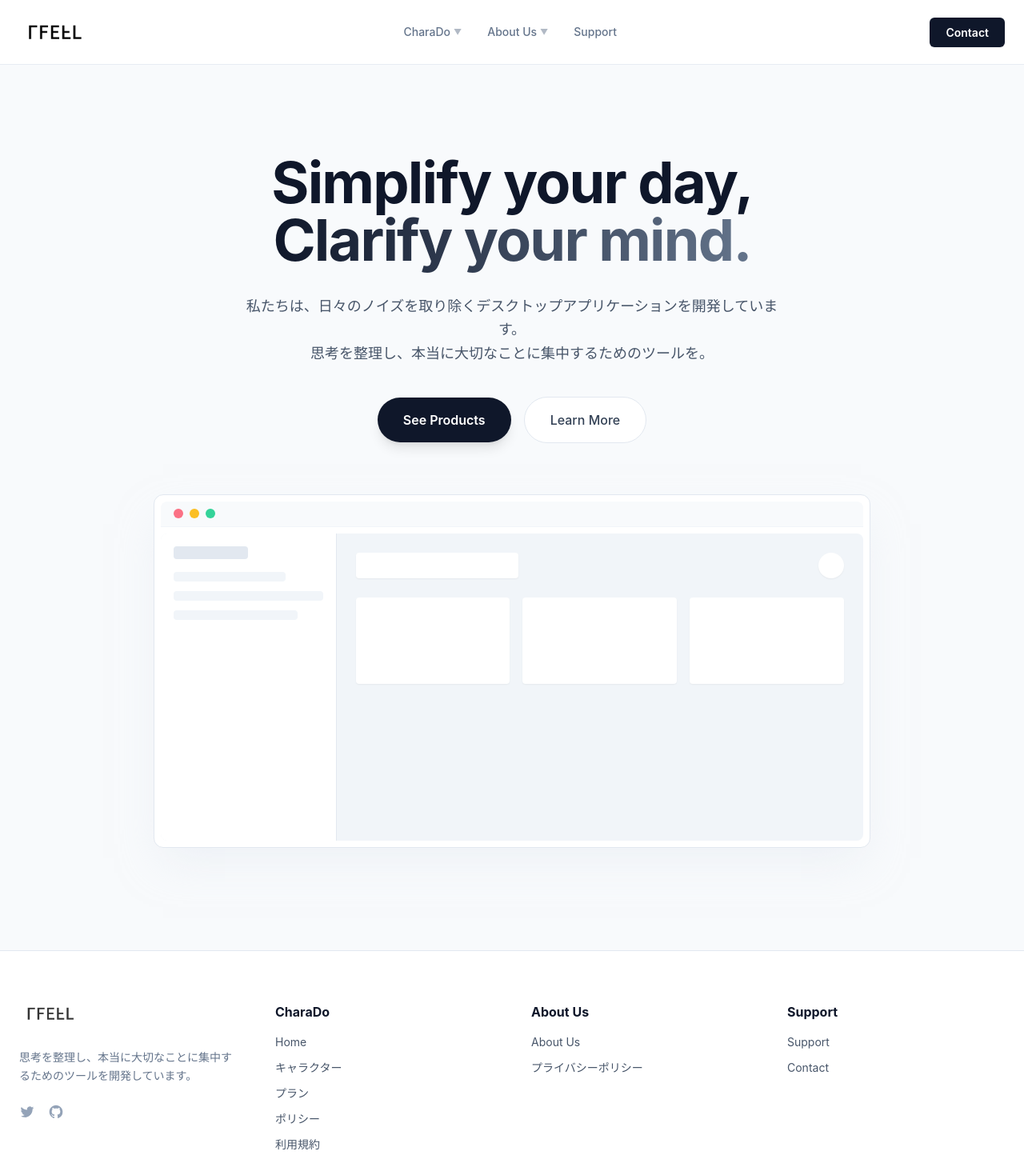
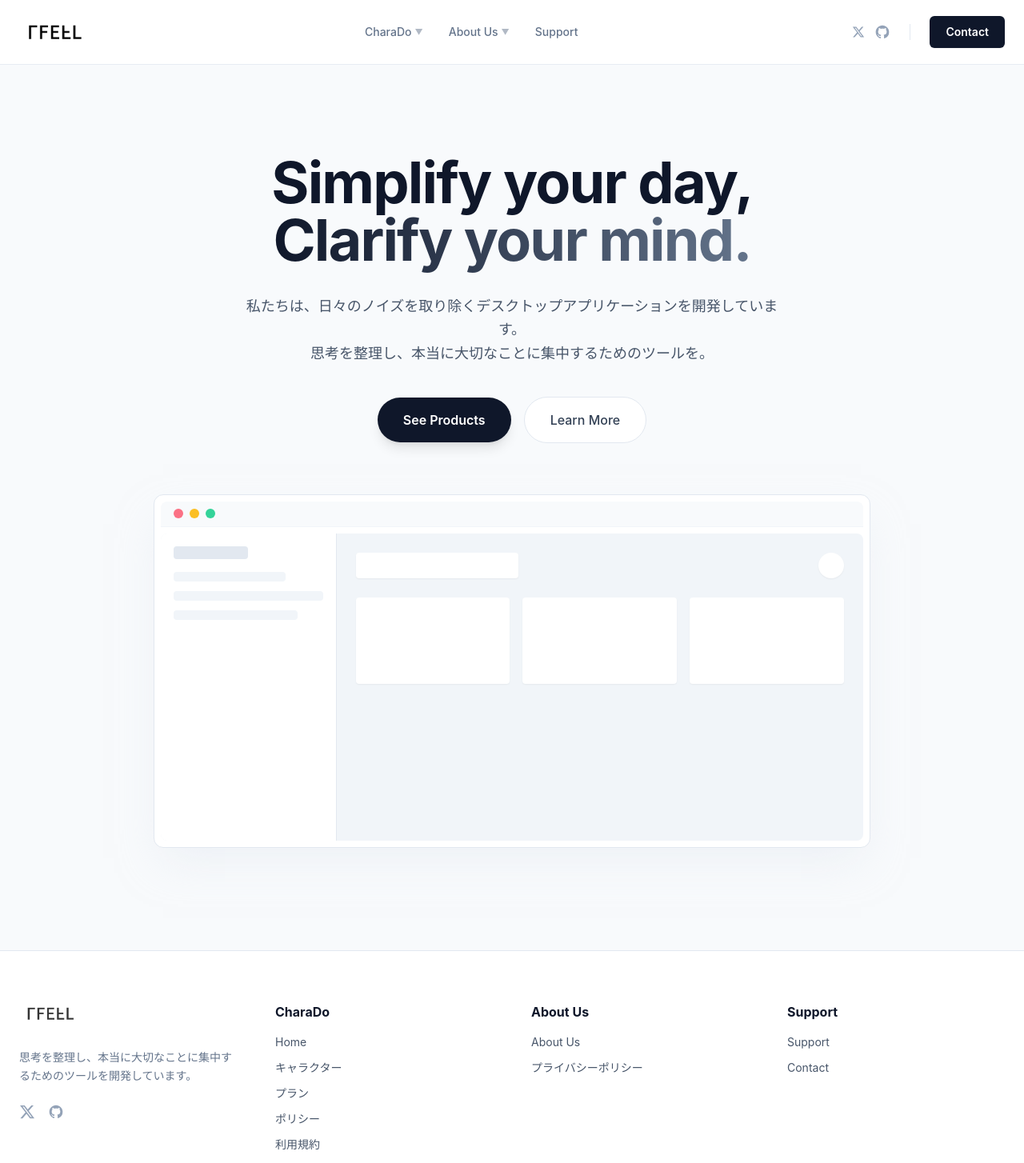
Before and after one commit to CharaDo-Official/cfeel-web, a React (Vite) app: page / in a window 1280 px wide. Shown: the top 1454 px of the page at 80% size. Built offline with nearby package versions, Linux system fonts and the light colour scheme.

Commit message:
#1 TwitterとGItリンク追加

```diff
--- a/src/components/layout/Footer.tsx
+++ b/src/components/layout/Footer.tsx
@@ -1,7 +1,7 @@
 import React from 'react';
 import { Link } from 'react-router-dom';
 import logoImg from '@/assets/cfeel_logo_header.png';
-import { MAIN_NAVIGATION, CONTACT_LINK } from '@/constants/navigation';
+import { MAIN_NAVIGATION, CONTACT_LINK, SOCIAL_LINKS } from '@/constants/navigation';
 
 export const Footer: React.FC = () => {
 	const currentYear = new Date().getFullYear();
@@ -38,16 +38,26 @@ export const Footer: React.FC = () => {
 						</p>
 						<div className="flex gap-4">
 							{/* SNS Icons */}
-							<a href="#" className="text-slate-400 hover:text-primary transition-colors" aria-label="Twitter">
+							{SOCIAL_LINKS.map((link) => (
+								<a
+									key={link.label}
+									href={link.url}
+									target="_blank"
+									rel="noopener noreferrer"
+									className="text-slate-400 hover:text-primary transition-colors"
+									aria-label={link.label}
+								>
+									{link.iconType === 'twitter' ? (
 										<svg className="h-5 w-5" fill="currentColor" viewBox="0 0 24 24" aria-hidden="true">
-									<path d="M8.29 20.251c7.547 0 11.675-6.253 11.675-11.675 0-.178 0-.355-.012-.53A8.348 8.348 0 0022 5.92a8.19 8.19 0 01-2.357.646 4.118 4.118 0 001.804-2.27 8.224 8.224 0 01-2.605.996 4.107 4.107 0 00-6.993 3.743 11.65 11.65 0 01-8.457-4.287 4.106 4.106 0 001.27 5.477A4.072 4.072 0 012.8 9.713v.052a4.105 4.105 0 003.292 4.022 4.095 4.095 0 01-1.853.07 4.108 4.108 0 003.834 2.85A8.233 8.233 0 012 18.407a11.616 11.616 0 006.29 1.84" />
+											<path d="M18.244 2.25h3.308l-7.227 8.26 8.502 11.24H16.17l-5.214-6.817L4.99 21.75H1.68l7.73-8.835L1.254 2.25H8.08l4.713 6.231zm-1.161 17.52h1.833L7.084 4.126H5.117z" />
 										</svg>
-							</a>
-							<a href="#" className="text-slate-400 hover:text-primary transition-colors" aria-label="GitHub">
+									) : (
 										<svg className="h-5 w-5" fill="currentColor" viewBox="0 0 24 24" aria-hidden="true">
 											<path fillRule="evenodd" d="M12 2C6.477 2 2 6.484 2 12.017c0 4.425 2.865 8.18 6.839 9.504.5.092.682-.217.682-.483 0-.237-.008-.868-.013-1.703-2.782.605-3.369-1.343-3.369-1.343-.454-1.158-1.11-1.466-1.11-1.466-.908-.62.069-.608.069-.608 1.003.07 1.531 1.032 1.531 1.032.892 1.53 2.341 1.088 2.91.832.092-.647.35-1.088.636-1.338-2.22-.253-4.555-1.113-4.555-4.951 0-1.093.39-1.988 1.029-2.688-.103-.253-.446-1.272.098-2.65 0 0 .84-.27 2.75 1.026A9.564 9.564 0 0112 6.844c.85.004 1.705.115 2.504.337 1.909-1.296 2.747-1.027 2.747-1.027.546 1.379.202 2.398.1 2.651.64.7 1.028 1.595 1.028 2.688 0 3.848-2.339 4.695-4.566 4.943.359.309.678.92.678 1.855 0 1.338-.012 2.419-.012 2.747 0 .268.18.58.688.482A10.019 10.019 0 0022 12.017C22 6.484 17.522 2 12 2z" clipRule="evenodd" />
 										</svg>
+									)}
 								</a>
+							))}
 						</div>
 					</div>
 
@@ -73,7 +83,7 @@ export const Footer: React.FC = () => {
 						&copy; {currentYear} CFEEL. All rights reserved.
 					</p>
 					<p className="text-xs text-slate-400">
-						Made with <span className="text-rose-400">♥</span> by CFEEL Team
+						Made by CFEEL
 					</p>
 				</div>
 			</div>
--- a/src/components/layout/Header.tsx
+++ b/src/components/layout/Header.tsx
@@ -1,7 +1,7 @@
 import React, { useState } from 'react';
 import { Link, useLocation } from 'react-router-dom';
 import logoImg from '@/assets/cfeel_logo_header.png';
-import { MAIN_NAVIGATION, CONTACT_LINK } from '@/constants/navigation';
+import { MAIN_NAVIGATION, CONTACT_LINK, SOCIAL_LINKS } from '@/constants/navigation';
 
 // --- Style Constants ---
 const STYLES = {
@@ -88,8 +88,32 @@ export const Header: React.FC = () => {
 					))}
 				</nav>
 
-				{/* --- Desktop CTA Button --- */}
-				<div className="hidden md:block">
+				{/* --- Desktop CTA & Social --- */}
+				<div className="hidden md:flex items-center gap-4">
+					{/* Social Icons */}
+					<div className="flex items-center gap-3 mr-2 border-r border-slate-200 pr-6">
+						{SOCIAL_LINKS.map((link) => (
+							<a
+								key={link.label}
+								href={link.url}
+								target="_blank"
+								rel="noopener noreferrer"
+								className="text-slate-400 hover:text-primary transition-colors"
+								aria-label={link.label}
+							>
+								{link.iconType === 'twitter' ? (
+									<svg className="h-4 w-4" fill="currentColor" viewBox="0 0 24 24" aria-hidden="true">
+										<path d="M18.244 2.25h3.308l-7.227 8.26 8.502 11.24H16.17l-5.214-6.817L4.99 21.75H1.68l7.73-8.835L1.254 2.25H8.08l4.713 6.231zm-1.161 17.52h1.833L7.084 4.126H5.117z" />
+									</svg>
+								) : (
+									<svg className="h-5 w-5" fill="currentColor" viewBox="0 0 24 24" aria-hidden="true">
+										<path fillRule="evenodd" d="M12 2C6.477 2 2 6.484 2 12.017c0 4.425 2.865 8.18 6.839 9.504.5.092.682-.217.682-.483 0-.237-.008-.868-.013-1.703-2.782.605-3.369-1.343-3.369-1.343-.454-1.158-1.11-1.466-1.11-1.466-.908-.62.069-.608.069-.608 1.003.07 1.531 1.032 1.531 1.032.892 1.53 2.341 1.088 2.91.832.092-.647.35-1.088.636-1.338-2.22-.253-4.555-1.113-4.555-4.951 0-1.093.39-1.988 1.029-2.688-.103-.253-.446-1.272.098-2.65 0 0 .84-.27 2.75 1.026A9.564 9.564 0 0112 6.844c.85.004 1.705.115 2.504.337 1.909-1.296 2.747-1.027 2.747-1.027.546 1.379.202 2.398.1 2.651.64.7 1.028 1.595 1.028 2.688 0 3.848-2.339 4.695-4.566 4.943.359.309.678.92.678 1.855 0 1.338-.012 2.419-.012 2.747 0 .268.18.58.688.482A10.019 10.019 0 0022 12.017C22 6.484 17.522 2 12 2z" clipRule="evenodd" />
+									</svg>
+								)}
+							</a>
+						))}
+					</div>
+
 					<Link
 						to={CONTACT_LINK.path}
 						className="rounded-md bg-primary px-5 py-2.5 text-sm font-semibold text-white shadow-sm transition-all hover:bg-slate-800 hover:shadow hover:-translate-y-0.5"
@@ -158,6 +182,28 @@ export const Header: React.FC = () => {
 
 						<hr className="border-slate-100 my-4" />
 
+						<div className="flex justify-center gap-8 py-4">
+							{SOCIAL_LINKS.map((link) => (
+								<a
+									key={link.label}
+									href={link.url}
+									target="_blank"
+									rel="noopener noreferrer"
+									className="text-slate-400 hover:text-primary transition-colors"
+								>
+									{link.iconType === 'twitter' ? (
+										<svg className="h-6 w-6" fill="currentColor" viewBox="0 0 24 24" aria-hidden="true">
+											<path d="M18.244 2.25h3.308l-7.227 8.26 8.502 11.24H16.17l-5.214-6.817L4.99 21.75H1.68l7.73-8.835L1.254 2.25H8.08l4.713 6.231zm-1.161 17.52h1.833L7.084 4.126H5.117z" />
+										</svg>
+									) : (
+										<svg className="h-6 w-6" fill="currentColor" viewBox="0 0 24 24" aria-hidden="true">
+											<path fillRule="evenodd" d="M12 2C6.477 2 2 6.484 2 12.017c0 4.425 2.865 8.18 6.839 9.504.5.092.682-.217.682-.483 0-.237-.008-.868-.013-1.703-2.782.605-3.369-1.343-3.369-1.343-.454-1.158-1.11-1.466-1.11-1.466-.908-.62.069-.608.069-.608 1.003.07 1.531 1.032 1.531 1.032.892 1.53 2.341 1.088 2.91.832.092-.647.35-1.088.636-1.338-2.22-.253-4.555-1.113-4.555-4.951 0-1.093.39-1.988 1.029-2.688-.103-.253-.446-1.272.098-2.65 0 0 .84-.27 2.75 1.026A9.564 9.564 0 0112 6.844c.85.004 1.705.115 2.504.337 1.909-1.296 2.747-1.027 2.747-1.027.546 1.379.202 2.398.1 2.651.64.7 1.028 1.595 1.028 2.688 0 3.848-2.339 4.695-4.566 4.943.359.309.678.92.678 1.855 0 1.338-.012 2.419-.012 2.747 0 .268.18.58.688.482A10.019 10.019 0 0022 12.017C22 6.484 17.522 2 12 2z" clipRule="evenodd" />
+										</svg>
+									)}
+								</a>
+							))}
+						</div>
+
 						<Link
 							to={CONTACT_LINK.path}
 							className="flex w-full items-center justify-center rounded-lg bg-primary py-3 text-base font-bold text-white shadow-md active:scale-95 transition-transform"
--- a/src/constants/navigation.ts
+++ b/src/constants/navigation.ts
@@ -2,6 +2,12 @@ export interface MenuItem {
 	label: string;
 	path: string;
 	children?: MenuItem[];
+}
+
+export interface SocialLink {
+	label: string;
+	url: string;
+	iconType: 'twitter' | 'github';
 }
 
 export const MAIN_NAVIGATION: MenuItem[] = [
@@ -35,3 +41,16 @@ export const CONTACT_LINK = {
 	label: 'Contact',
 	path: '/contact'
 };
+
+export const SOCIAL_LINKS: SocialLink[] = [
+	{
+		label: 'X (Twitter)',
+		url: 'https://x.com/CharaDoOfficial',
+		iconType: 'twitter'
+	},
+	{
+		label: 'GitHub',
+		url: 'https://github.com/CharaDo-Official',
+		iconType: 'github'
+	}
+];
```
Lines whose indentation alone changed are shown as unchanged.
